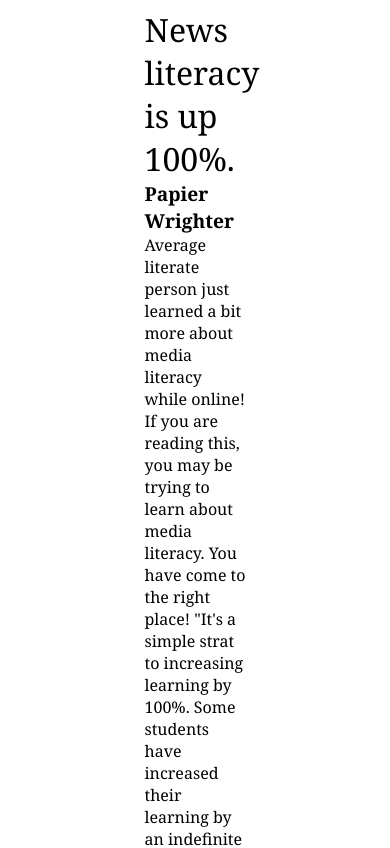
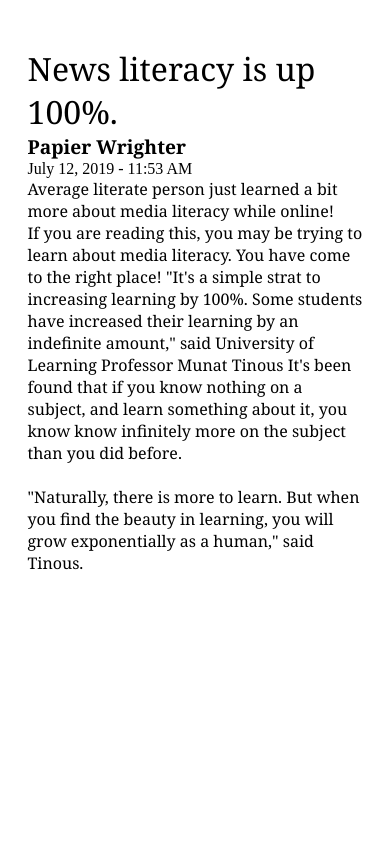
Before and after one commit to ChrisDangCode/parts-of-article, a plain HTML site: page index.html in a window 390 px wide. Shown: the top 848 px of the page. Drawn offline with Linux system fonts and the light colour scheme.

Commit message:
Adding media query for mobile and tool tips

```diff
--- a/index.html
+++ b/index.html
@@ -4,18 +4,19 @@
     <meta charset="UTF-8">
     <meta name="viewport" content="width=device-width, initial-scale=1.0">
     <meta http-equiv="X-UA-Compatible" content="ie=edge">
-    <title>Document</title>
+    <title>Parts of a News article</title>
     <link rel="stylesheet" type="text/css" href="style.css">
 </head>
 <body>
-    <section id="headline">News literacy is up 100%.</section>
-    <section id="byline">Papier Wrighter</section>
-    <section id="lead">Average literate person just learned a bit more about media literacy while online!</section>
-    <section id="body">If you are reading this, you may be trying to learn about media literacy. You have come to the right place!
+    <section class="tootip" id="headline">News literacy is up 100%.<span class="tooltiptext">This is the headline.</span></section>
+    <section class="tootip" id="byline">Papier Wrighter<span class="tooltiptext">This is the byline.</span></section>
+    <section class="tootip" id="date">July 12, 2019 - 11:53 AM</section>
+    <section class="tootip" id="lead">Average literate person just learned a bit more about media literacy while online!<span class="tooltiptext">This is the lead (or lede).</span></section>
+    <section class="tootip" id="body">If you are reading this, you may be trying to learn about media literacy. You have come to the right place!
         "It's a simple strat to increasing learning by 100%. Some students have increased their learning by an indefinite amount," said University of Learning Professor Munat Tinous
     It's been found that if you know nothing on a subject, and learn something about it, you know know infinitely more on the subject than you did before.
     <br><br>
-    "Naturally, there is more to learn. But when you find the beauty in learning, you will grow exponentially as a human," said Tinous.
+    "Naturally, there is more to learn. But when you find the beauty in learning, you will grow exponentially as a human," said Tinous.<span class="tooltiptext">This is the body.</span>
 </section>
     <section id="NAME"></section>
 </body>
--- a/style.css
+++ b/style.css
@@ -1,6 +1,27 @@
-body{padding:0 35%;}
+body{padding: 10% 35% 0;}
 
 #headline, #byline, #lead, #body {font-family: FreightText,Georgia,serif;}
 
 #headline{font-size: 2rem;}
 #byline{font-size: 1.2rem; font-weight: 900;}
+
+
+.tooltiptext{
+    visibility: hidden;
+    border-radius: 6px;
+
+    position: absolute;
+    z-index: 1;
+}
+
+
+.tooltip:hover .tooltiptext {
+    visibility: visible;
+}
+
+/* Mobile */
+@media only screen and (max-width: 600px) {
+    body{
+        padding: 10% 5% 0;
+    }
+  }
```
